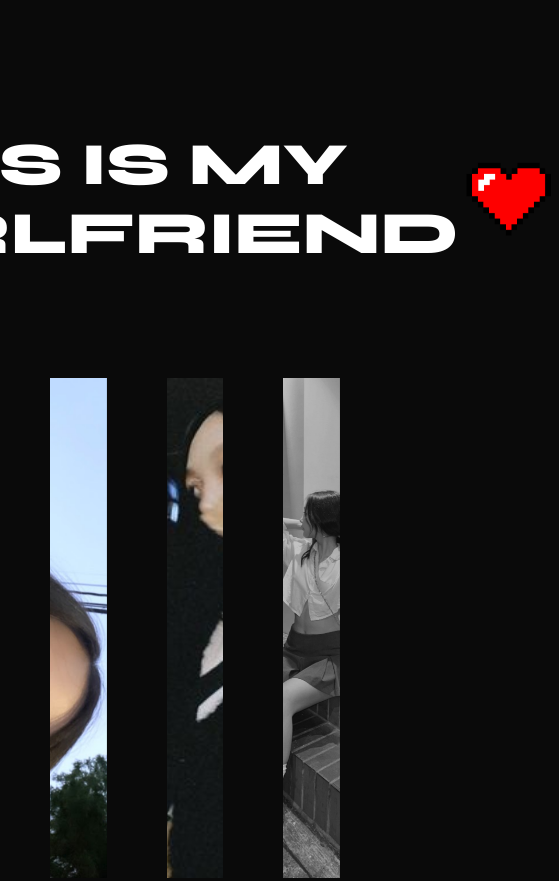
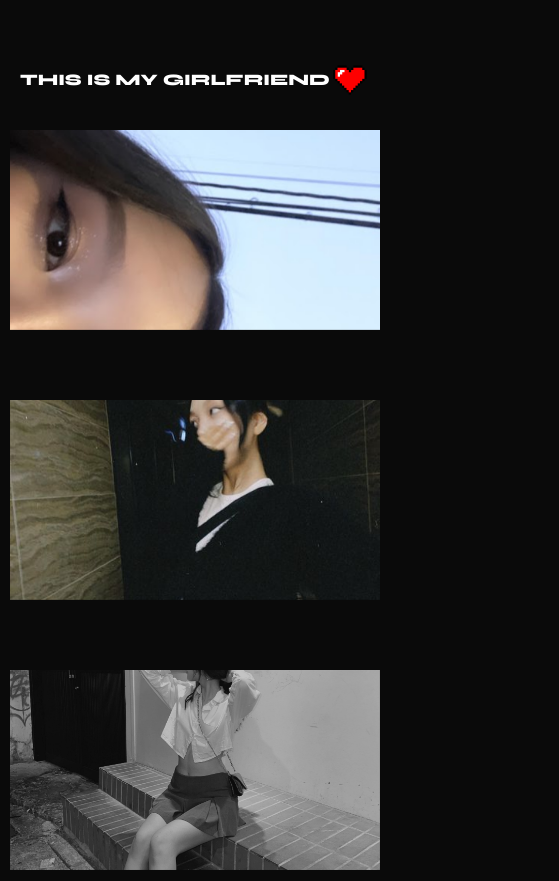
Before and after one commit to amraaae/nami, a plain HTML site: page index.html in a window 390 px wide. Shown: the top 881 px of the page, 559 px wide, since content can reach past the window. Drawn offline with nearby package versions, Linux system fonts and the light colour scheme.

Commit message:
Update style.css

```diff
--- a/style/style.css
+++ b/style/style.css
@@ -206,3 +206,41 @@ a[data-fancybox] img {
 .is-nav-selected .fancybox__thumb::after {
 	display: none;
 }
+
+@media only screen and (max-width: 767px) {
+	.wrapp {
+	  padding: 10px; /* Adjust padding for smaller screens */
+	  padding-top: 60px; /* Adjust top padding for smaller screens */
+	}
+
+	.title {
+	  font-size: var(--fz-medium); /* Adjust font size for smaller screens */
+	  margin-bottom: 30px; /* Adjust margin for smaller screens */
+	}
+
+	.heart {
+	  width: 40px; /* Adjust width for smaller screens */
+	  height: 40px; /* Adjust height for smaller screens */
+	  margin-bottom: 30px; /* Adjust margin for smaller screens */
+	}
+
+	.gallery__item {
+	  max-width: 100%; /* Adjust max-width for smaller screens */
+	  width: 100%;
+	  height: 200px; /* Adjust height for smaller screens */
+	  margin-bottom: 10px; /* Adjust margin for smaller screens */
+	}
+
+	.gallery__img {
+	  height: 100%;
+	}
+
+	.zoom {
+	  font-size: 16px; /* Adjust font size for smaller screens */
+	}
+
+	.zoom img {
+	  width: 80px; /* Adjust width for smaller screens */
+	  height: 80px; /* Adjust height for smaller screens */
+	}
+  }
```
